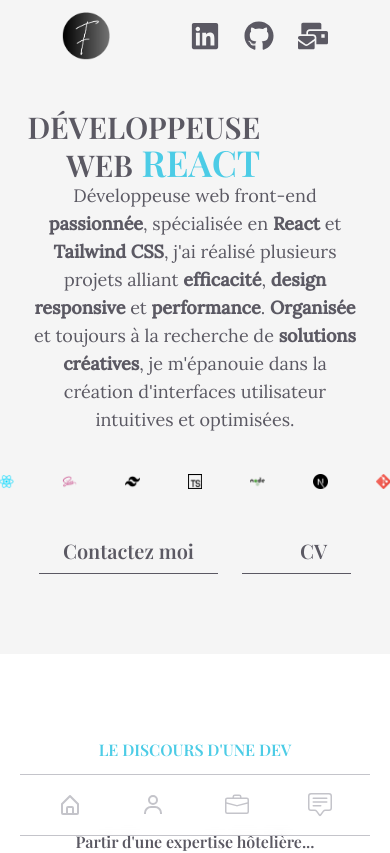
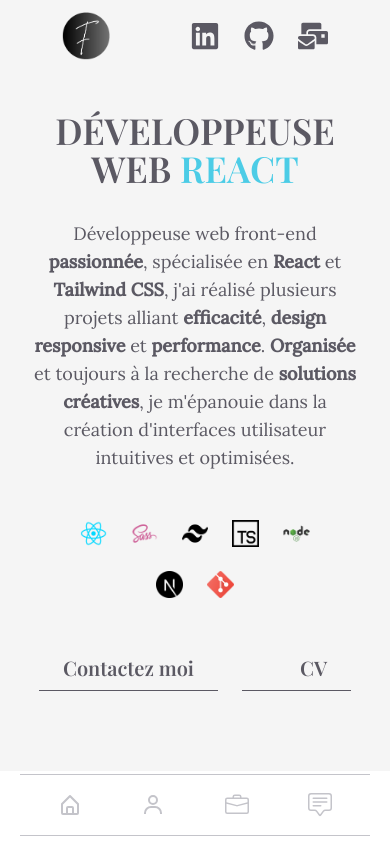
Before and after one commit to FlorianeHJ/florianehj, a React (Create React App) app: page / in a window 390 px wide. Shown: the top 853 px of the page. Built offline with nearby package versions, Linux system fonts and the light colour scheme; some icons are missing.

Commit message:
home.jsx responsive

```diff
--- a/src/pages/Home.jsx
+++ b/src/pages/Home.jsx
@@ -44,12 +44,12 @@ const Home = () => {
 
             <section
                 id="home"
-                className="section flex flex-col justify-center pt-28 pb-20 items-center md:gap-12 bg-background2"
+                className="section flex flex-col justify-center pt-28 pb-20 items-center  gap-8 md:gap-12 bg-background2"
             >
-                <div className=" flex flex-row justify-center gap-20 items-center text-end font-primary  ">
+                <div className=" flex md:flex-row flex-col justify-center md:gap-20 items-center md:text-end text-center font-primary  ">
                     <div>
                         {' '}
-                        <h1 className="text-3xl sm:text-5xl font-bold leading-[1] uppercase">
+                        <h1 className="text-4xl sm:text-5xl md:text-end text-center font-bold leading-[1] uppercase">
                             Développeuse Web
                             <span className="text-4xl sm:text-6xl text-accent">
                                 {' '}
@@ -93,46 +93,46 @@ const Home = () => {
                     <strong>solutions créatives</strong>, je m'épanouie dans la
                     création d'interfaces utilisateur intuitives et optimisées.
                 </p>
-                <div className="flex flex-row justify-center py-10 items-center gap-12 w-1/2">
+                <div className="flex flex-row flex-wrap justify-center py-4 md:py-10 items-center gap-6 md:gap-12 lg:w-2/3 w-3/4">
                     <img
-                        className="w-1/12 transition-transform duration-200 hover:scale-125"
+                        className="md:w-1/12 w-[10%] transition-transform duration-200 hover:scale-125"
                         src={logoReact}
                         alt="Logo de React"
                         title="React"
                     />
 
                     <img
-                        className="w-1/12 transition-transform duration-200 hover:scale-125"
+                        className="md:w-1/12 w-[10%] transition-transform duration-200 hover:scale-125"
                         src={logoSass}
                         alt="Logo de SASS"
                         title="SASS"
                     />
                     <img
-                        className="w-1/12 transition-transform duration-200 hover:scale-125"
+                        className="md:w-1/12 w-[10%] transition-transform duration-200 hover:scale-125"
                         src={logoTailwind}
                         alt="Logo de Tailwind CSS"
                         title="Tailwind CSS"
                     />
                     <img
-                        className="w-1/12 transition-transform duration-200 hover:scale-125"
+                        className="md:w-1/12 w-[10%] transition-transform duration-200 hover:scale-125"
                         src={logoTypescript}
                         alt="Logo de Typescript"
                         title="Typescript"
                     />
                     <img
-                        className="w-1/12 transition-transform duration-200 hover:scale-125"
+                        className="md:w-1/12 w-[10%] transition-transform duration-200 hover:scale-125"
                         src={logoNodejs}
                         alt="Logo de Node.js"
                         title="Node.js"
                     />
                     <img
-                        className="w-1/12 transition-transform duration-200 hover:scale-125"
+                        className="md:w-1/12 w-[10%] transition-transform duration-200 hover:scale-125"
                         src={logoNextjs}
                         alt="Logo de Next.js"
                         title="Next.js"
                     />
                     <img
-                        className="w-1/12 transition-transform duration-200 hover:scale-125"
+                        className="md:w-1/12 w-[10%] transition-transform duration-200 hover:scale-125"
                         src={logoGit}
                         alt="Logo de Git"
                         title="Git"
```
